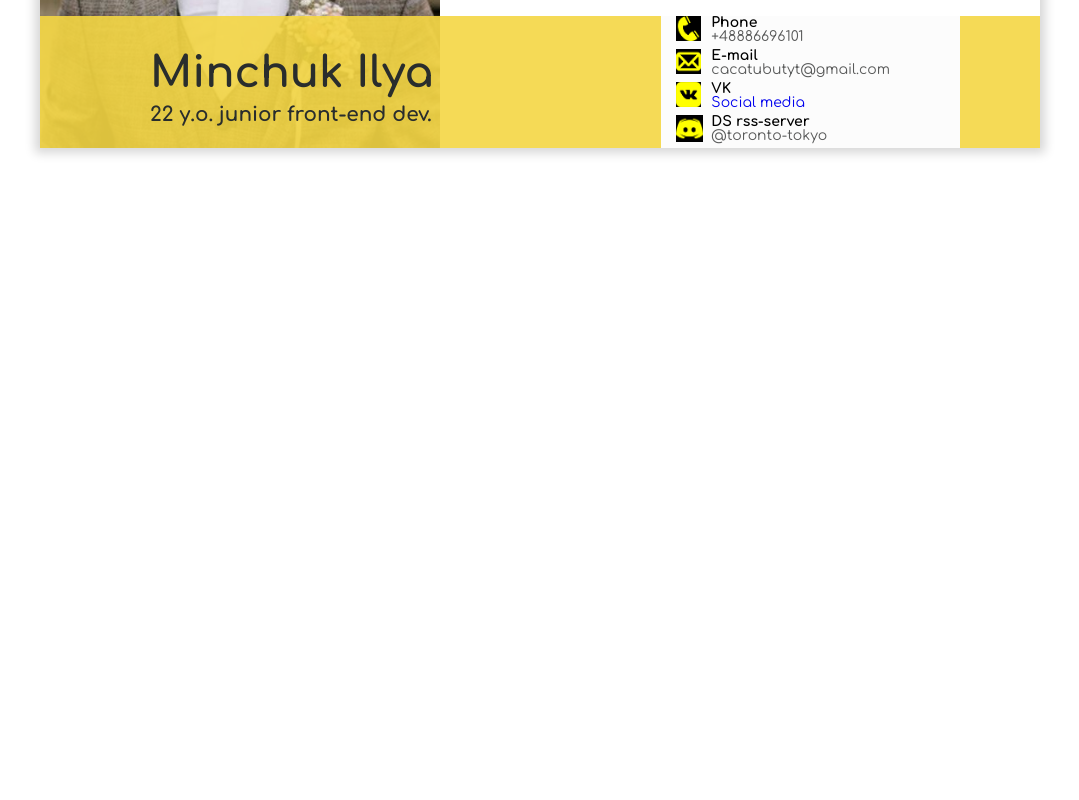
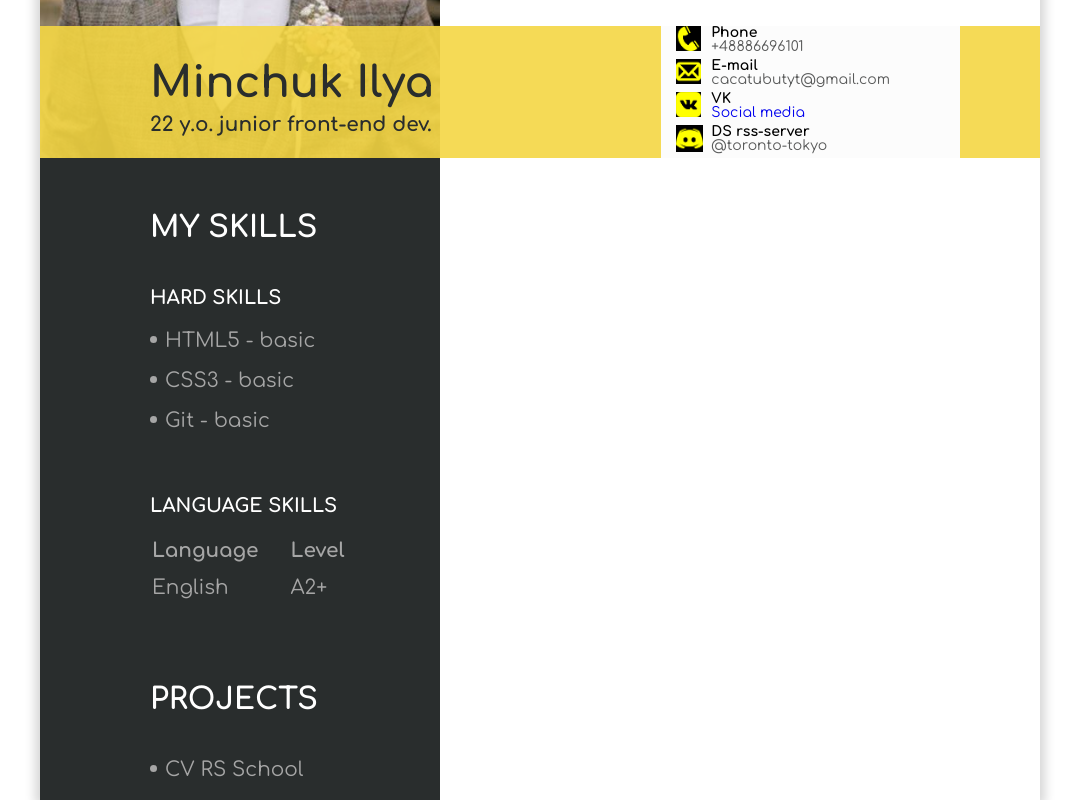
Before and after one commit to toronto-tokyo/rsschool-cv-main, a plain HTML site: page pages/index.html in a window 1280 px wide. Shown: the part 396-1196 px from the top of the page, without its empty margins (100-1179 px from the left). Before the commit the page ends 800 px from the top, so only its background shows below. Drawn offline with Linux system fonts and the light colour scheme.

Commit message:
feat: add skills info

```diff
--- a/pages/index.html
+++ b/pages/index.html
@@ -55,6 +55,39 @@
           </div>
         </div>
       </div>
+      <div class="skills-work-wrap">
+        <div class="skills">
+          <h2>my skills</h2>
+          <h3>hard skills</h3>
+          <ul class="skills_list">
+            <li>HTML5 - basic</li>
+            <li>CSS3 - basic </li>
+            <li>Git - basic</li>
+          </ul>
+          <h3>Language Skills</h3>
+            <table>
+              <thead>
+                <tr>
+                  <th>Language</th>
+                  <th>Level</th>
+                </tr>
+              </thead>
+              <tbody>
+                <tr>
+                  <td>English</td>
+                  <td>A2+</td>
+                </tr>
+              </tbody>
+            </table>
+          <h2>Projects</h2>
+          <ul>
+            <li><a href="https://toronto-tokyo.github.io/rsschool-cv/">CV RS School</a></li>
+          </ul>
+        </div>
+        <div class="education">
+
+        </div>
+      </div>
     </main>
   </div>
 </body>
--- a/pages/style.css
+++ b/pages/style.css
@@ -49,6 +49,7 @@ body {
   max-width: 1000px;
   margin: auto;
   box-shadow: 0px 0px 10px 5px rgb(214, 214, 214);
+  padding-top: 10px;
 }
 
 .navigation{
@@ -65,6 +66,10 @@ body {
 
 .navigation nav ul li a{
 color: #595a5a;
+}
+
+.navigation nav ul li a:hover{
+  color: black;
 }
 
 .about-myself__row{
@@ -202,3 +207,88 @@ h1{
   position: absolute;
   left: -35px;
 }
+
+.skills-work-wrap{
+  display: flex;
+}
+
+.skills{
+  flex: 0 1 400px;
+  background-color: #292d2d;
+  padding: 55px 0px 0px 110px;
+}
+
+.skills h2 {
+  color: #ffffff;
+  margin-bottom: 45px;
+}
+
+.skills h3 {
+  color: #ffffff;
+  text-transform: uppercase;
+  margin-bottom: 24px;
+  font-size: 19px;
+  font-weight: 700;
+}
+
+.skills_list{
+  margin-bottom: 65px;
+}
+
+.skills_list li{
+  font-size: 20px;
+  margin-bottom: 20px;
+  color: #a6a6a6;
+  position: relative;
+  padding-left: 15px;
+}
+
+.skills_list li::before{
+  content: '';
+  display: inline-block;
+  width: 7px;
+  height: 7px;
+  border-radius: 50%;
+  background-color: #a6a6a6;
+  position: absolute;
+  top: 5px;
+  left: 0px;
+}
+
+table{
+  font-size: 20px;
+  color: #a6a6a6;
+  margin-bottom: 70px;
+}
+
+th, td {
+  padding-right: 30px;
+  padding-bottom: 15px;
+}
+
+.skills ul li a {
+  color: #a6a6a6;
+}
+
+.skills ul li{
+  font-size: 20px;
+  margin-bottom: 20px;
+  position: relative;
+  padding-left: 15px;
+}
+
+.skills ul li::before{
+  content: '';
+  display: inline-block;
+  width: 7px;
+  height: 7px;
+  border-radius: 50%;
+  background-color: #a6a6a6;
+  position: absolute;
+  top: 5px;
+  left: 0px;
+}
+
+.skills ul li a:hover{
+  color: #ffffff;
+}
```
